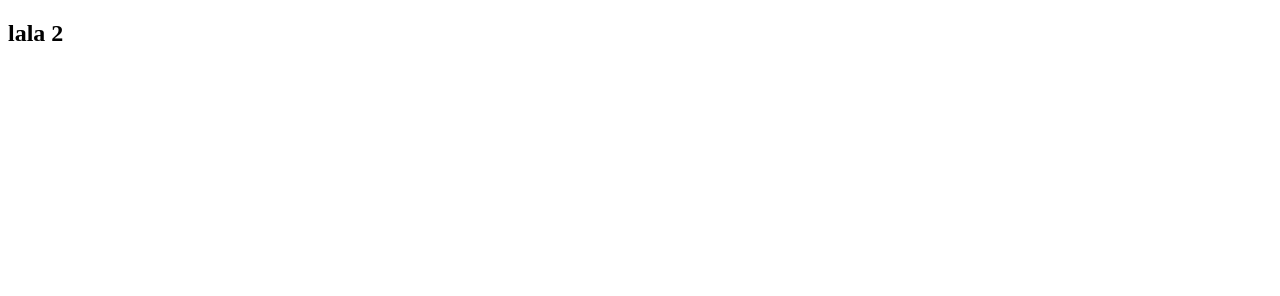
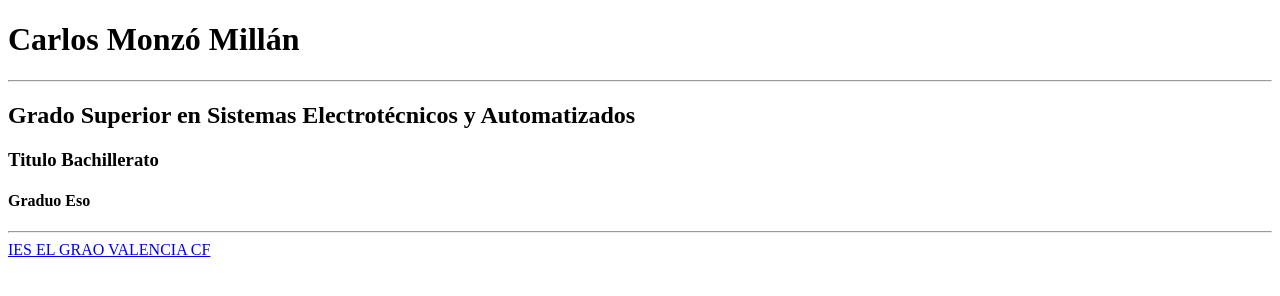
Before and after one commit to cmonzo/test1, a plain HTML site: page index.html in a window 1280 px wide. Drawn offline with Linux system fonts and the light colour scheme.

Commit message:
Add files via upload

```diff
--- a/index.html
+++ b/index.html
@@ -1,13 +1,16 @@
 <!DOCTYPE html>
-<html lang="en">
+<html lang="es">
 <head>
     <meta charset="UTF-8">
     <meta name="viewport" content="width=device-width, initial-scale=1.0">
-    <title>Document</title>
+    <title>MI PRIMERA WEB</title>
 </head>
 <body>
-
-    <h2>lala 2</h2>
-
+    <h1>Carlos Monzó Millán </h1><hr>
+    <h2>Grado Superior en Sistemas Electrotécnicos y Automatizados</h2>
+    <h3>Titulo Bachillerato </h3>
+    <h4>Graduo Eso </h4><hr>
+    <a href="https://mestreacasa.gva.es/web/ieselgrao">IES EL GRAO </a>
+    <a href="https://www.valenciacf.com/es">VALENCIA CF </a>
 </body>
 </html>
```
